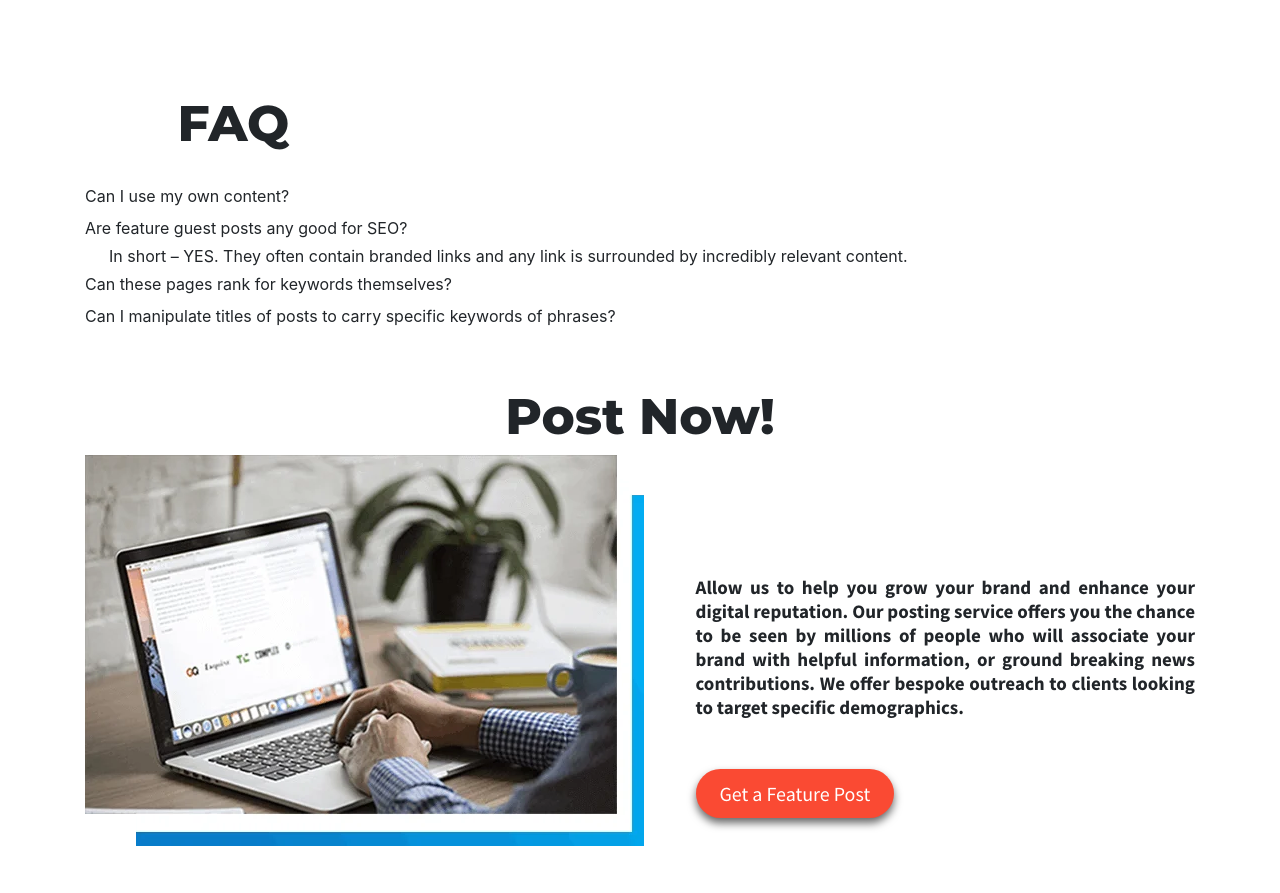
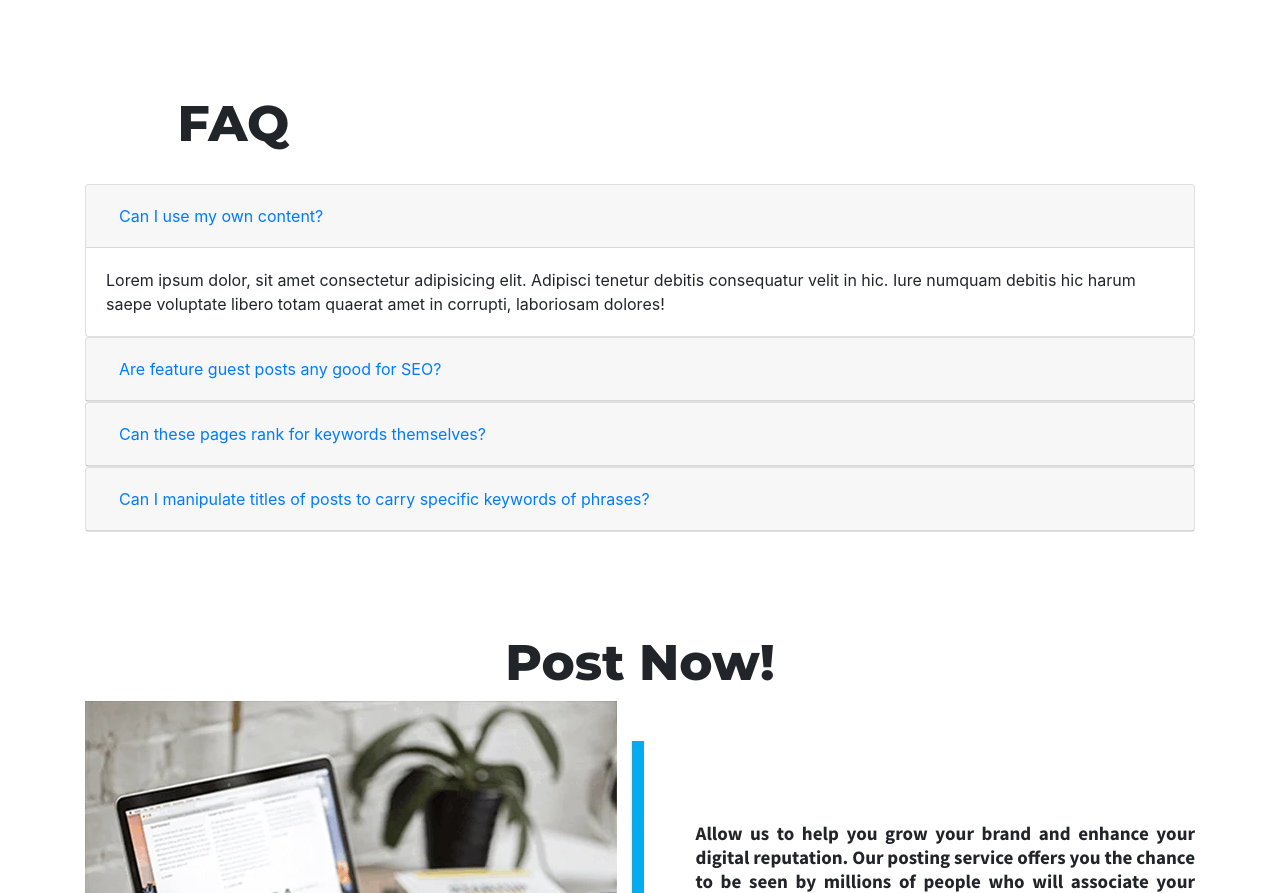
Before and after one commit to jimmywilson11/NewDigitalLanding, a plain HTML site: page index.html in a window 1280 px wide. Shown: the part 3441-4334 px from the top of the page. Drawn offline with nearby package versions, Linux system fonts and the light colour scheme.

Commit message:
ADD: accordion in FAQ

```diff
--- a/index.html
+++ b/index.html
@@ -209,13 +209,18 @@
             <h1 class="section-head text-left">Why Us?</h1>
             <div class="description-wrapper d-flex flex-wrap">
                 <div class="description col-lg-5 col-12">
-                    <p>We are owned by Daniel Vassiliou, who has over 12 years experience in content marketing and content
-                        outreach and placement. You are always welcome to call up and take advantage of our experience, we
-                        really are happy to help. He started the agency to offer clients a place to go where they could rely
-                        on getting decent covera ge for themselves or their clientele through quality digital mediums.</p>
+                    <p>We are owned by Daniel Vassiliou, who has over 12 years experience in content marketing and
+                        content
+                        outreach and placement. You are always welcome to call up and take advantage of our experience,
+                        we
+                        really are happy to help. He started the agency to offer clients a place to go where they could
+                        rely
+                        on getting decent covera ge for themselves or their clientele through quality digital mediums.
+                    </p>
                     <p>Having beenrunning Edivan Digital successfully since August 2017, he has created an organi sation
                         that manages to do just that as well as maintain high levels of efficiency
-                        and customer contact. Reducing the anxiety of waiting for post deliveries was at the forefront of
+                        and customer contact. Reducing the anxiety of waiting for post deliveries was at the forefront
+                        of
                         Daniel’s mind when he created the agency.</p>
                     <a href="#" class="btn">Get a Feature Post</a>
                 </div>
@@ -281,19 +286,76 @@
     <section id="faq">
         <div class="container">
             <h1 class="offset-1 section-head">FAQ</h1>
-            <div id="dropdownlist" class="dropdownlist">
-                <span>Can I use my own content?</span>
-                <div class="dropdown-item"></div>
-                <span>Are feature guest posts any good for SEO?</span>
-                <div class="dropdown-item">
-                    In short – YES. They often contain branded links and any link is surrounded by incredibly
-                    relevant content.
+            <div id="accordion">
+                <div class="card">
+                    <div class="card-header" id="headingOne">
+                        <h5 class="mb-0">
+                            <button class="btn btn-link" data-toggle="collapse" data-target="#collapseOne"
+                                aria-expanded="true" aria-controls="collapseOne">
+                                Can I use my own content?
+                            </button>
+                        </h5>
+                    </div>
+
+                    <div id="collapseOne" class="collapse show" aria-labelledby="headingOne" data-parent="#accordion">
+                        <div class="card-body">
+                            Lorem ipsum dolor, sit amet consectetur adipisicing elit. Adipisci tenetur debitis
+                            consequatur velit in hic. Iure numquam debitis hic harum saepe voluptate libero totam
+                            quaerat amet in corrupti, laboriosam dolores!
+                        </div>
+                    </div>
                 </div>
-                <span>Can these pages rank for keywords themselves?</span>
-                <div class="dropdown-item"></div>
-                <span>Can I manipulate titles of posts to carry specific
-                    keywords of phrases?</span>
-                <div class="dropdown-item"></div>
+                <div class="card">
+                    <div class="card-header" id="headingTwo">
+                        <h5 class="mb-0">
+                            <button class="btn btn-link collapsed" data-toggle="collapse" data-target="#collapseTwo"
+                                aria-expanded="false" aria-controls="collapseTwo">
+                                Are feature guest posts any good for SEO?
+                            </button>
+                        </h5>
+                    </div>
+                    <div id="collapseTwo" class="collapse" aria-labelledby="headingTwo" data-parent="#accordion">
+                        <div class="card-body">
+                            In short – YES. They often contain branded links and any link is surrounded by incredibly
+                            relevant content.
+                        </div>
+                    </div>
+                </div>
+                <div class="card">
+                    <div class="card-header" id="headingThree">
+                        <h5 class="mb-0">
+                            <button class="btn btn-link collapsed" data-toggle="collapse" data-target="#collapseThree"
+                                aria-expanded="false" aria-controls="collapseThree">
+                                Can these pages rank for keywords themselves?
+                            </button>
+                        </h5>
+                    </div>
+                    <div id="collapseThree" class="collapse" aria-labelledby="headingThree" data-parent="#accordion">
+                        <div class="card-body">
+                            Lorem ipsum dolor sit amet consectetur adipisicing elit. Rerum asperiores hic adipisci
+                            impedit, incidunt tenetur explicabo neque dolorem minus autem amet accusamus magnam? Sint
+                            labore obcaecati, sequi quidem omnis sunt.
+                        </div>
+                    </div>
+                </div>
+                <div class="card">
+                    <div class="card-header" id="headingThree">
+                        <h5 class="mb-0">
+                            <button class="btn btn-link collapsed" data-toggle="collapse" data-target="#collapseFour"
+                                aria-expanded="false" aria-controls="collapseFour">
+                                Can I manipulate titles of posts to carry specific
+                                keywords of phrases?
+                            </button>
+                        </h5>
+                    </div>
+                    <div id="collapseFour" class="collapse" aria-labelledby="headingFour" data-parent="#accordion">
+                        <div class="card-body">
+                            Lorem ipsum dolor sit amet consectetur adipisicing elit. Rerum asperiores hic adipisci
+                            impedit, incidunt tenetur explicabo neque dolorem minus autem amet accusamus magnam? Sint
+                            labore obcaecati, sequi quidem omnis sunt.
+                        </div>
+                    </div>
+                </div>
             </div>
         </div>
     </section>
@@ -337,7 +399,7 @@
                         <h2 class="card-head">News Feature Posts</h2>
                         <span>From $500</span>
                         <p>Multiple Quotations & Relating of Client/Business To A News Story. Great To Build Search
-                        Engine Authority & Enhance Credibility</p>
+                            Engine Authority & Enhance Credibility</p>
                     </div>
                 </li>
                 <li class="card">
@@ -349,7 +411,7 @@
                         <h2 class="card-head">EDU Links</h2>
                         <span>From $249</span>
                         <p>Guest Posts With Contextual Back links
-                        To Clients Site. Great For Search Engine Authority & Business Credibility</p>
+                            To Clients Site. Great For Search Engine Authority & Business Credibility</p>
                     </div>
                 </li>
             </ul>
@@ -362,8 +424,8 @@
                     <a href="index.html" class="logo">New <span>Digital</span></a>
                 </h1>
                 <button class="navbar-toggler" type="button" data-toggle="collapse"
-                    data-target="#navbarSupportedContent2" aria-controls="navbarSupportedContent2"
-                    aria-expanded="false" aria-label="Toggle navigation">
+                    data-target="#navbarSupportedContent2" aria-controls="navbarSupportedContent2" aria-expanded="false"
+                    aria-label="Toggle navigation">
                     <span class="navbar-toggler-icon"></span>
                 </button>
                 <div class="collapse navbar-collapse" id="navbarSupportedContent2">
@@ -403,6 +465,7 @@
         integrity="sha384-B0UglyR+jN6CkvvICOB2joaf5I4l3gm9GU6Hc1og6Ls7i6U/mkkaduKaBhlAXv9k" crossorigin="anonymous">
     </script>
     <script src="https://kit.fontawesome.com/03c68ce9ed.js" crossorigin="anonymous"></script>
+    <script src="custom.js"></script>
 </body>
 
 </html>
--- a/sass/main.sass
+++ b/sass/main.sass
@@ -224,18 +224,11 @@
     p
         font: 19px $refs-font
 #faq
+    padding-bottom: 100px
     .section-head
         font: 50px $second-head
         margin-bottom: 30px
-    .dropdownlist
-        padding-bottom: 50px
-        .dropdownlist-control
-            display: block
-            text-decoration: none
-            font: 30px $refs-font
-            color: $blue
-            margin: 10px 0
-            border-bottom: 2px solid $black
+
 #post-now
     .section-head
         font: 50px $second-head
```
Also changed, not shown: css/main.css.
